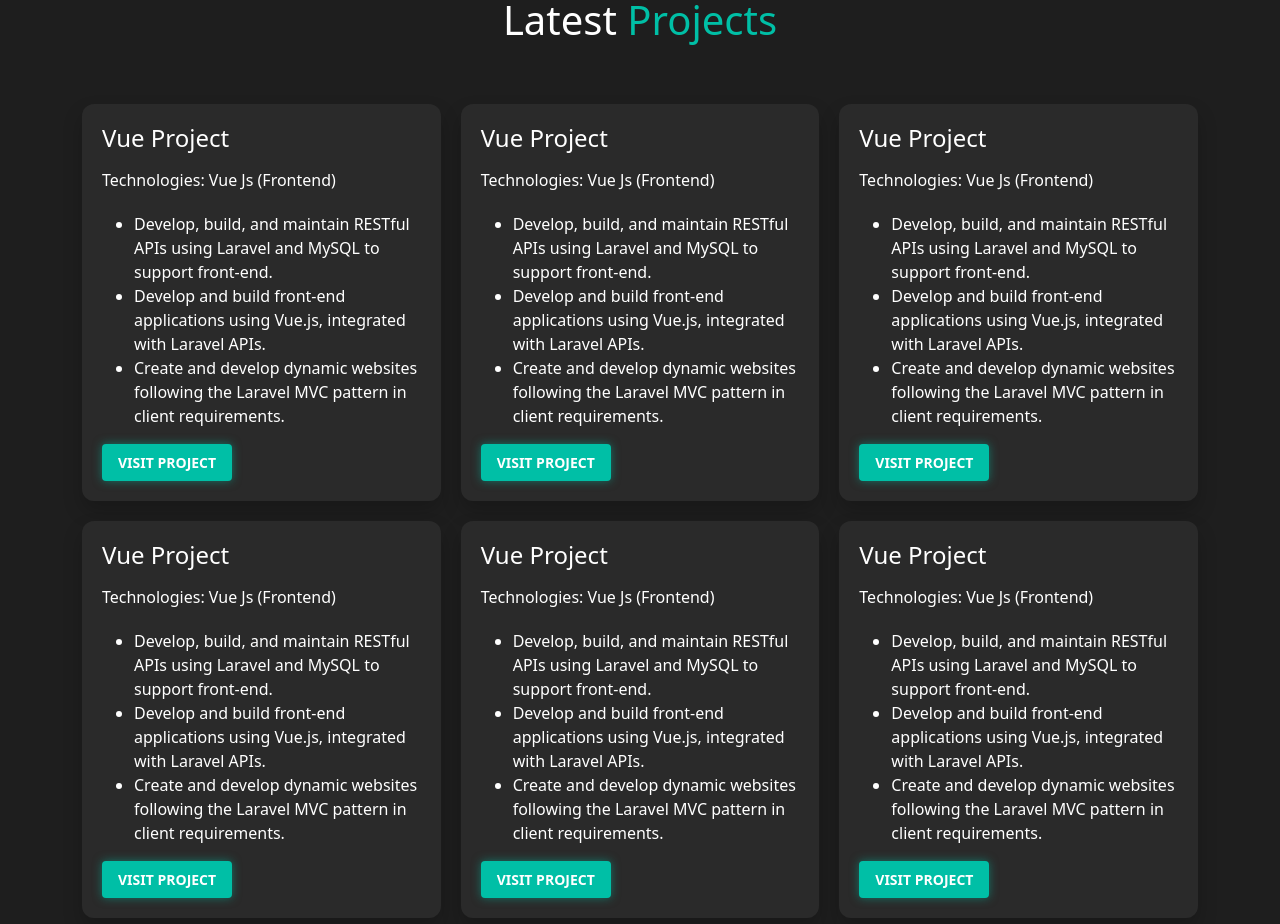
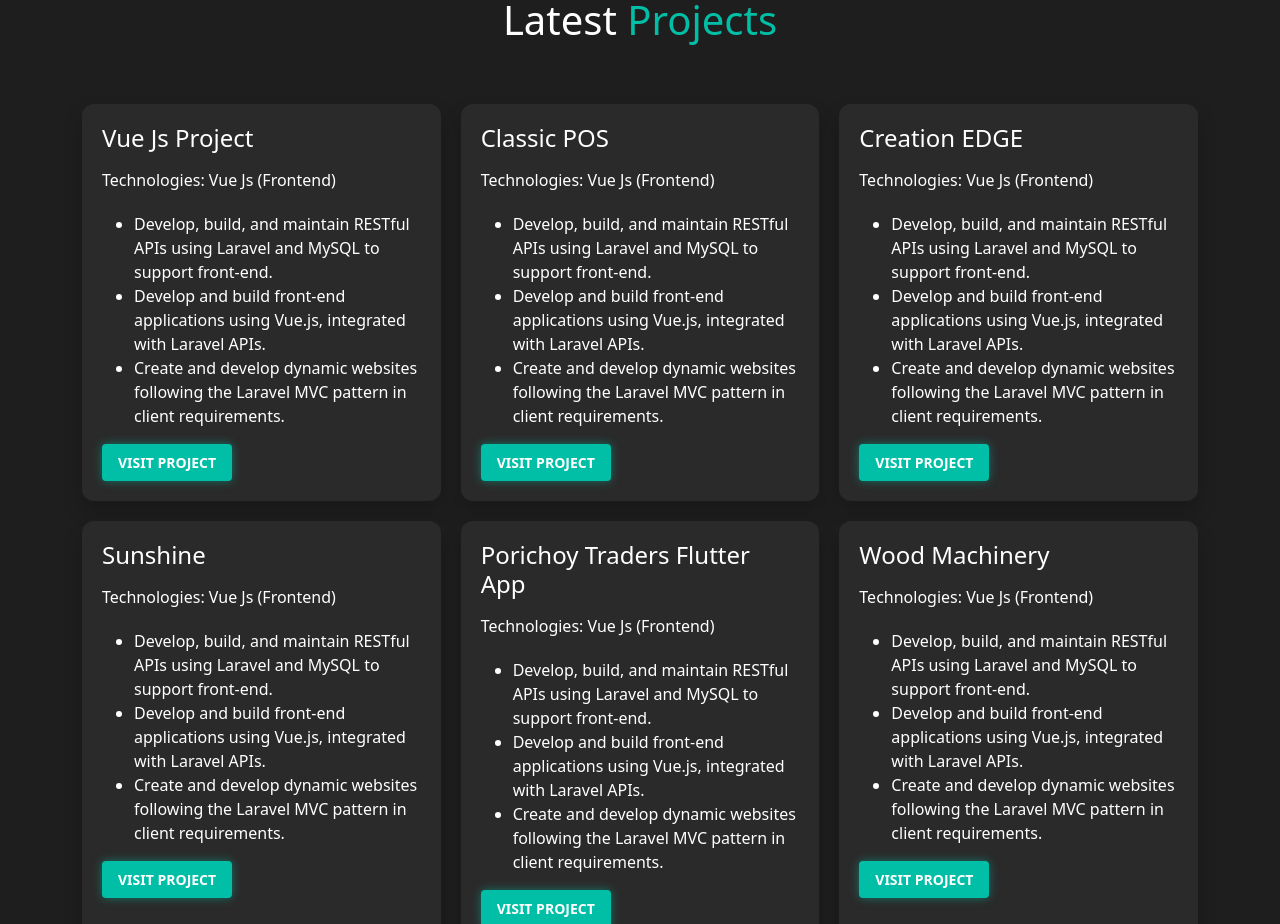
Before and after one commit to farhanfahidurrahim/portfolio-static-vuejs, a Vue app: page / in a window 1280 px wide. Shown: the part 2620-3544 px from the top of the page. Built offline with nearby package versions, Linux system fonts and the light colour scheme.

Commit message:
project update

```diff
--- a/src/views/Portfolio.vue
+++ b/src/views/Portfolio.vue
@@ -322,40 +322,40 @@
 const projects = [
   {
     id: 1,
-    title: "Vue Project",
+    title: "Vue Js Project",
     technology: "Vue Js (Frontend)",
     key_points: [
       "Develop, build, and maintain RESTful APIs using Laravel and MySQL to support front-end.",
       "Develop and build front-end applications using Vue.js, integrated with Laravel APIs.",
       "Create and develop dynamic websites following the Laravel MVC pattern in client requirements."
     ],
-    link: "www.1",
+    link: "https://github.com/farhanfahidurrahim/POS-Software-Frontend-VueJs",
   },
   {
     id: 2,
-    title: "Vue Project",
+    title: "Classic POS",
     technology: "Vue Js (Frontend)",
     key_points: [
       "Develop, build, and maintain RESTful APIs using Laravel and MySQL to support front-end.",
       "Develop and build front-end applications using Vue.js, integrated with Laravel APIs.",
       "Create and develop dynamic websites following the Laravel MVC pattern in client requirements."
     ],
-    link: "www.1",
+    link: "https://classic-pos-frontend.classicit.org",
   },
   {
     id: 3,
-    title: "Vue Project",
+    title: "Creation EDGE",
     technology: "Vue Js (Frontend)",
     key_points: [
       "Develop, build, and maintain RESTful APIs using Laravel and MySQL to support front-end.",
       "Develop and build front-end applications using Vue.js, integrated with Laravel APIs.",
       "Create and develop dynamic websites following the Laravel MVC pattern in client requirements."
     ],
-    link: "www.1",
+    link: "https://pos.creationedge.com.bd",
   },
   {
     id: 4,
-    title: "Vue Project",
+    title: "Sunshine",
     technology: "Vue Js (Frontend)",
     key_points: [
       "Develop, build, and maintain RESTful APIs using Laravel and MySQL to support front-end.",
@@ -366,25 +366,25 @@
   },
   {
     id: 5,
-    title: "Vue Project",
+    title: "Porichoy Traders Flutter App",
     technology: "Vue Js (Frontend)",
     key_points: [
       "Develop, build, and maintain RESTful APIs using Laravel and MySQL to support front-end.",
       "Develop and build front-end applications using Vue.js, integrated with Laravel APIs.",
       "Create and develop dynamic websites following the Laravel MVC pattern in client requirements."
     ],
-    link: "www.1",
+    link: "https://play.google.com/store/apps/details?id=com.porichoytraders.porichoytraders&hl=en",
   },
   {
     id: 6,
-    title: "Vue Project",
+    title: "Wood Machinery",
     technology: "Vue Js (Frontend)",
     key_points: [
       "Develop, build, and maintain RESTful APIs using Laravel and MySQL to support front-end.",
       "Develop and build front-end applications using Vue.js, integrated with Laravel APIs.",
       "Create and develop dynamic websites following the Laravel MVC pattern in client requirements."
     ],
-    link: "www.1",
+    link: "https://woodmachinery.com.bd",
   },
 ];
 </script>
```
